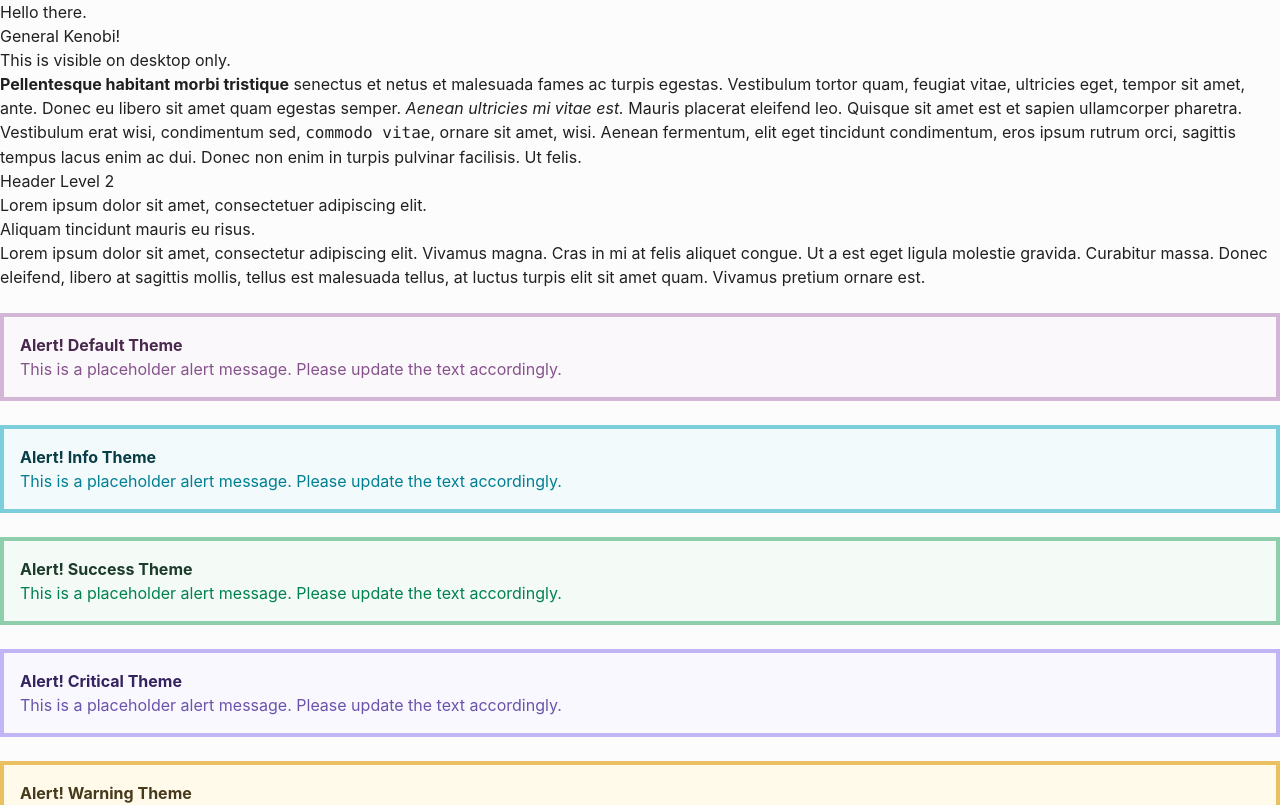
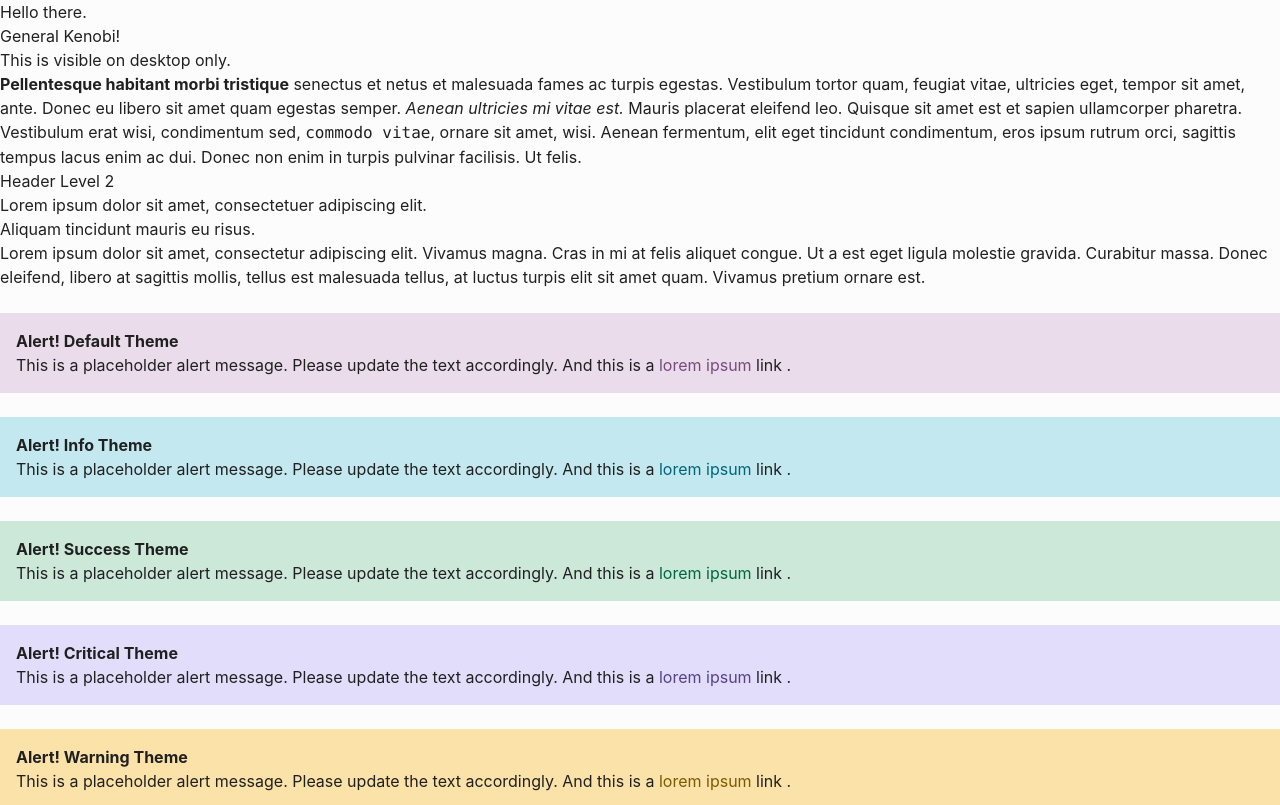
Before and after one commit to khinshankhan/www, a Next.js app: page / in a window 1280 px wide. Shown: the top 805 px of the page. Built offline with nearby package versions, Linux system fonts and the light colour scheme.

Commit message:
ensure color accessibility for themes

```diff
--- a/app/globals.css
+++ b/app/globals.css
@@ -8,10 +8,19 @@
 
 .light {
   color-scheme: light;
+
+  /** HACK: This is a quick workaround for being able to darken color for light mode. Hopefully tailwind adds this as an
+   * easier feature https://github.com/tailwindlabs/tailwindcss/discussions/14712
+   */
+  /* --accent-link-color: color-mix(in srgb, var(--color-accent-11) 80%, #000); */
+
+  --hack-mix-color: #000;
 }
 
 .dark {
   color-scheme: dark;
+
+  --hack-mix-color: #fff;
 }
 
 @theme {
@@ -63,6 +72,8 @@
   --color-accent-surface: var(--custom-surface);
   --color-accent-indicator: var(--custom-indicator);
   --color-accent-track: var(--custom-track);
+
+  --color-accent-link: color-mix(in srgb, var(--color-accent-11) 80%, var(--hack-mix-color));
 }
 
 .default-theme {
@@ -96,6 +107,8 @@
   --color-accent-surface: var(--custom-surface);
   --color-accent-indicator: var(--custom-indicator);
   --color-accent-track: var(--custom-track);
+
+  --color-accent-link: color-mix(in srgb, var(--color-accent-11) 90%, var(--hack-mix-color));
 }
 
 .cyan-theme,
@@ -130,6 +143,8 @@
   --color-accent-surface: var(--cyan-surface);
   --color-accent-indicator: var(--cyan-indicator);
   --color-accent-track: var(--cyan-track);
+
+  --color-accent-link: color-mix(in srgb, var(--color-accent-11) 80%, var(--hack-mix-color));
 }
 
 .green-theme,
@@ -164,6 +179,8 @@
   --color-accent-surface: var(--green-surface);
   --color-accent-indicator: var(--green-indicator);
   --color-accent-track: var(--green-track);
+
+  --color-accent-link: color-mix(in srgb, var(--color-accent-11) 80%, var(--hack-mix-color));
 }
 
 .violet-theme,
@@ -198,6 +215,8 @@
   --color-accent-surface: var(--violet-surface);
   --color-accent-indicator: var(--violet-indicator);
   --color-accent-track: var(--violet-track);
+
+  --color-accent-link: color-mix(in srgb, var(--color-accent-11) 80%, var(--hack-mix-color));
 }
 
 .amber-theme,
@@ -232,6 +251,8 @@
   --color-accent-surface: var(--amber-surface);
   --color-accent-indicator: var(--amber-indicator);
   --color-accent-track: var(--amber-track);
+
+  --color-accent-link: color-mix(in srgb, var(--color-accent-11) 80%, var(--hack-mix-color));
 }
 
 .red-theme,
@@ -266,6 +287,8 @@
   --color-accent-surface: var(--red-surface);
   --color-accent-indicator: var(--red-indicator);
   --color-accent-track: var(--red-track);
+
+  --color-accent-link: color-mix(in srgb, var(--color-accent-11) 80%, var(--hack-mix-color));
 }
 
 /* Because Chrome is buggy with box-shadow transitions from "transparent" keyword and/or RGB color into P3 colors. */
--- a/app/page.tsx
+++ b/app/page.tsx
@@ -3,10 +3,15 @@ import React from "react"
 function Sample({ className, title = "Default" }: { className: string; title?: string }) {
   return (
     <div className={className}>
-      <div class="border-4 border-accent-7 bg-accent-2 p-4">
-        <p class="font-bold text-accent-12">{`Alert! ${title} Theme`}</p>
-        <p class="text-accent-11">
-          This is a placeholder alert message. Please update the text accordingly.
+      <div class="bg-accent-6/60 p-4">
+        <p class="font-bold">{`Alert! ${title} Theme`}</p>
+        <p class="">
+          <span>This is a placeholder alert message.</span> Please update the text accordingly. And
+          this is a{" "}
+          <a href="https://google.com" className="text-accent-link">
+            lorem ipsum
+          </a>{" "}
+          link .
         </p>
       </div>
     </div>
```
